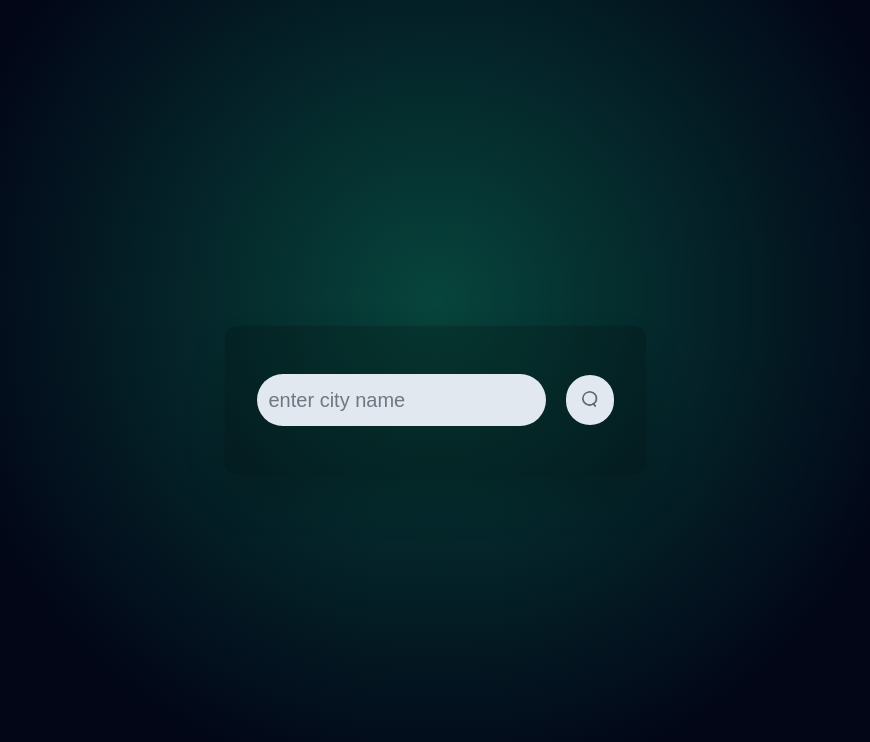
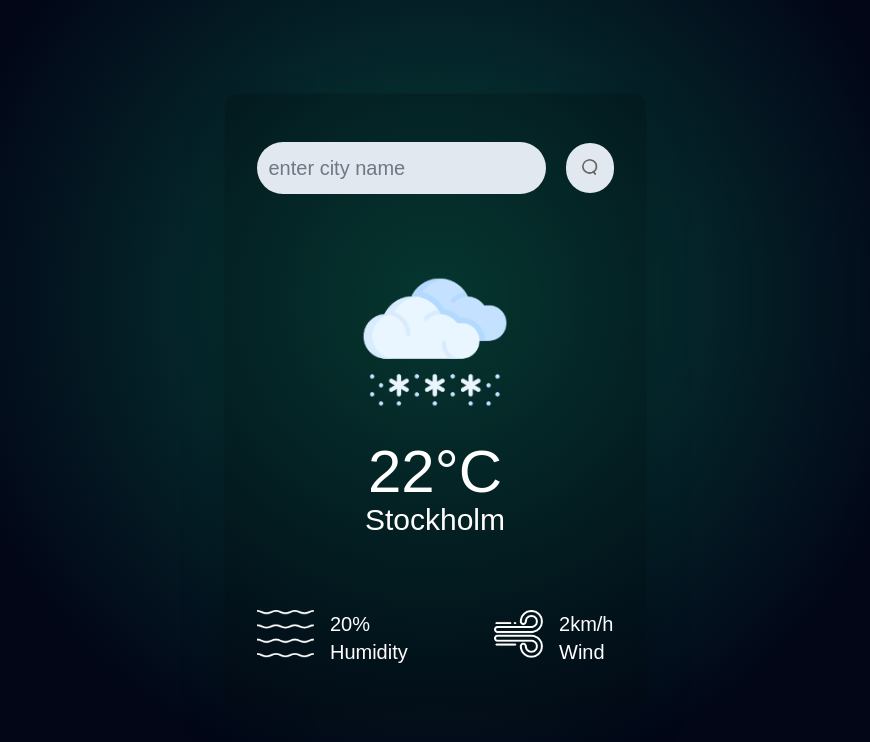
Before and after one commit to Michael5301/weatherapp_tailwind_js, a website: page src/index.html in a window 1280 px wide. Shown: the whole page, without its empty margins (205-1075 px from the left). Drawn offline with Linux system fonts and the light colour scheme.

Commit message:
minor css fixes

```diff
--- a/src/index.html
+++ b/src/index.html
@@ -30,9 +30,9 @@
                 <p class="text-xl text-center text-red-600 absolute">Invalid city name, try again! 😉</p>
             </div>
 
-            <div class="weatherInfoCard flex flex-col gap-8 hidden">
+            <div class="weatherInfoCard flex flex-col gap-8">
 
-                <div class="flex flex-col justify-center items-center mb-4">
+                <div class="flex flex-col justify-center items-center mb-10">
                     <img class="weatherImage" src="/images/snow.png" alt="" width="200">
                     <div class="flex flex-col justify-center items-center">
                         <p id="temperature" class="text-6xl">22°C</p>
```
Also changed, not shown: src/output.css.
